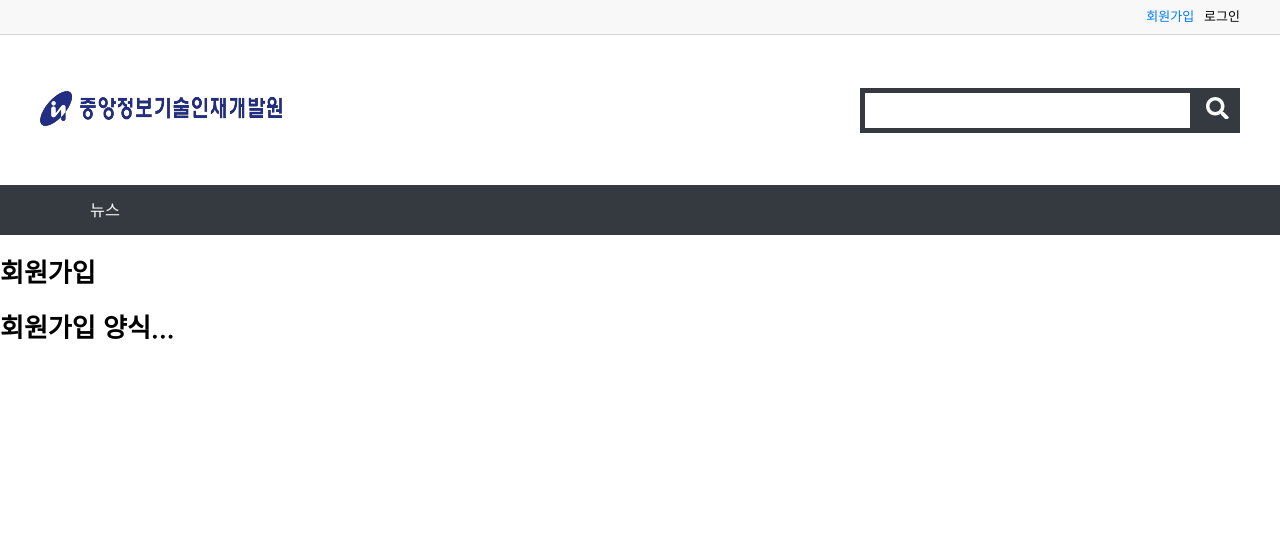
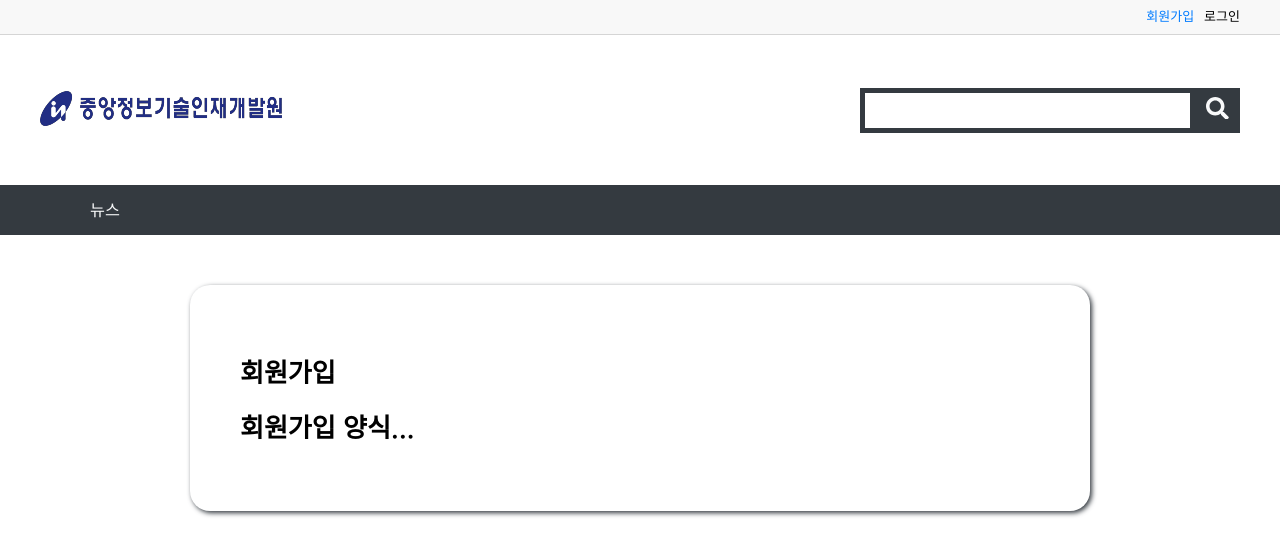
Before and after one commit to ChaeYoonch/react.project, a React (Create React App) app: page /member/join in a window 1280 px wide. Shown: the top 554 px of the page. Built offline with nearby package versions, Linux system fonts and the light colour scheme.

Commit message:
회원가입 박스 생성 + 그림자 효과 부여

```diff
--- /dev/null
+++ b/src/member/components/LayoutBox.js
@@ -0,0 +1,12 @@
+import styled from 'styled-components';
+import { color } from '../../styles/color';
+const { dark } = color;
+
+export const OuterBox = styled.div`
+  max-width: 900px;
+  min-width: 700px;
+  padding: 50px;
+  border-radius: 20px;
+  box-shadow: 2px 2px 5px ${dark};
+  margin: 50px auto;
+`;
--- a/src/member/pages/Join.js
+++ b/src/member/pages/Join.js
@@ -2,6 +2,7 @@ import React from 'react';
 import { Helmet } from 'react-helmet-async';
 import { useTranslation } from 'react-i18next';
 import JoinForm from '../components/JoinForm';
+import { OuterBox } from '../components/LayoutBox';
 
 const Join = () => {
   const { t } = useTranslation();
@@ -10,8 +11,10 @@ const Join = () => {
       <Helmet>
         <title>{t('회원가입')}</title>
       </Helmet>
-      <h1>{t('회원가입')}</h1>
-      <JoinForm />
+      <OuterBox>
+        <h1>{t('회원가입')}</h1>
+        <JoinForm />
+      </OuterBox>
     </>
   );
 };
```
